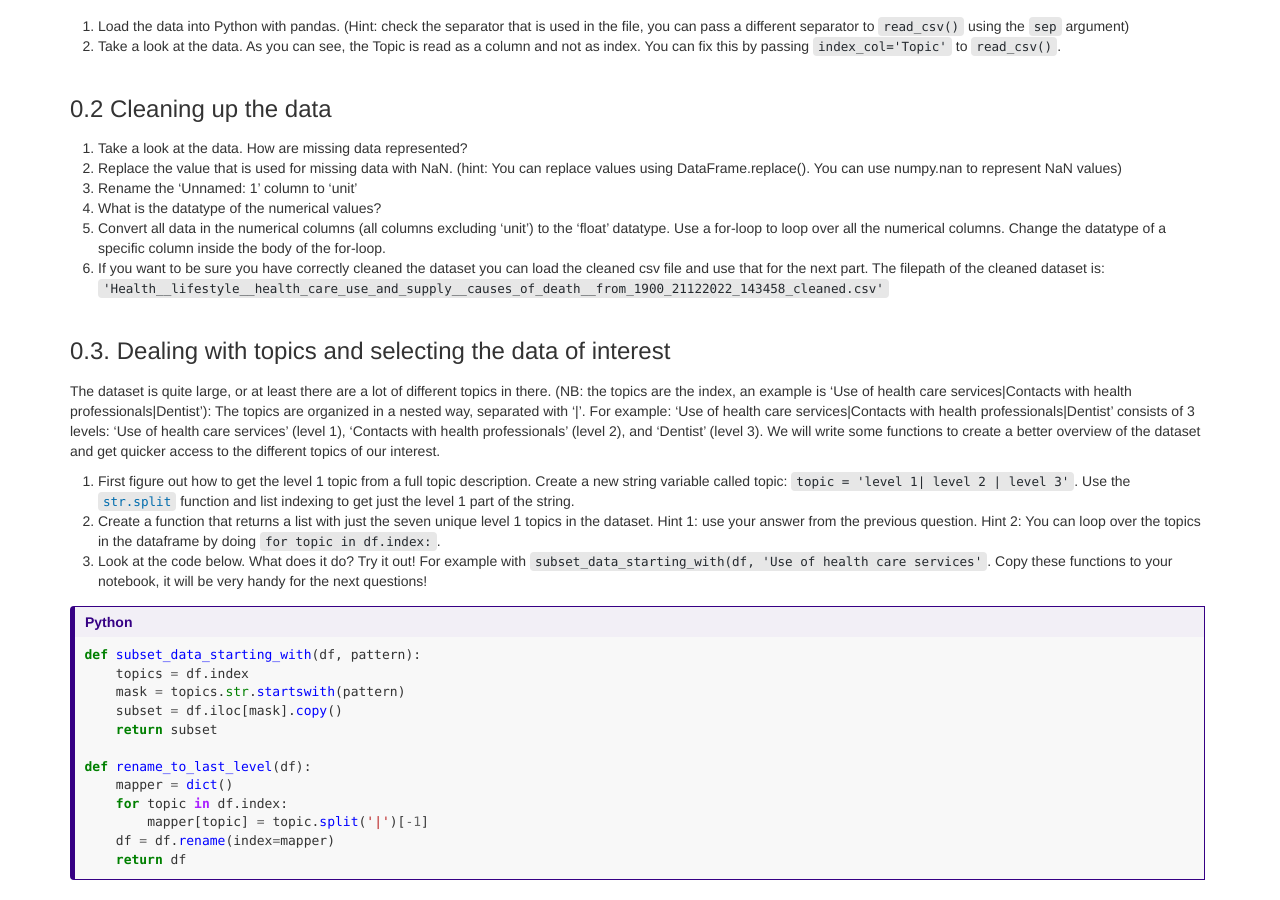
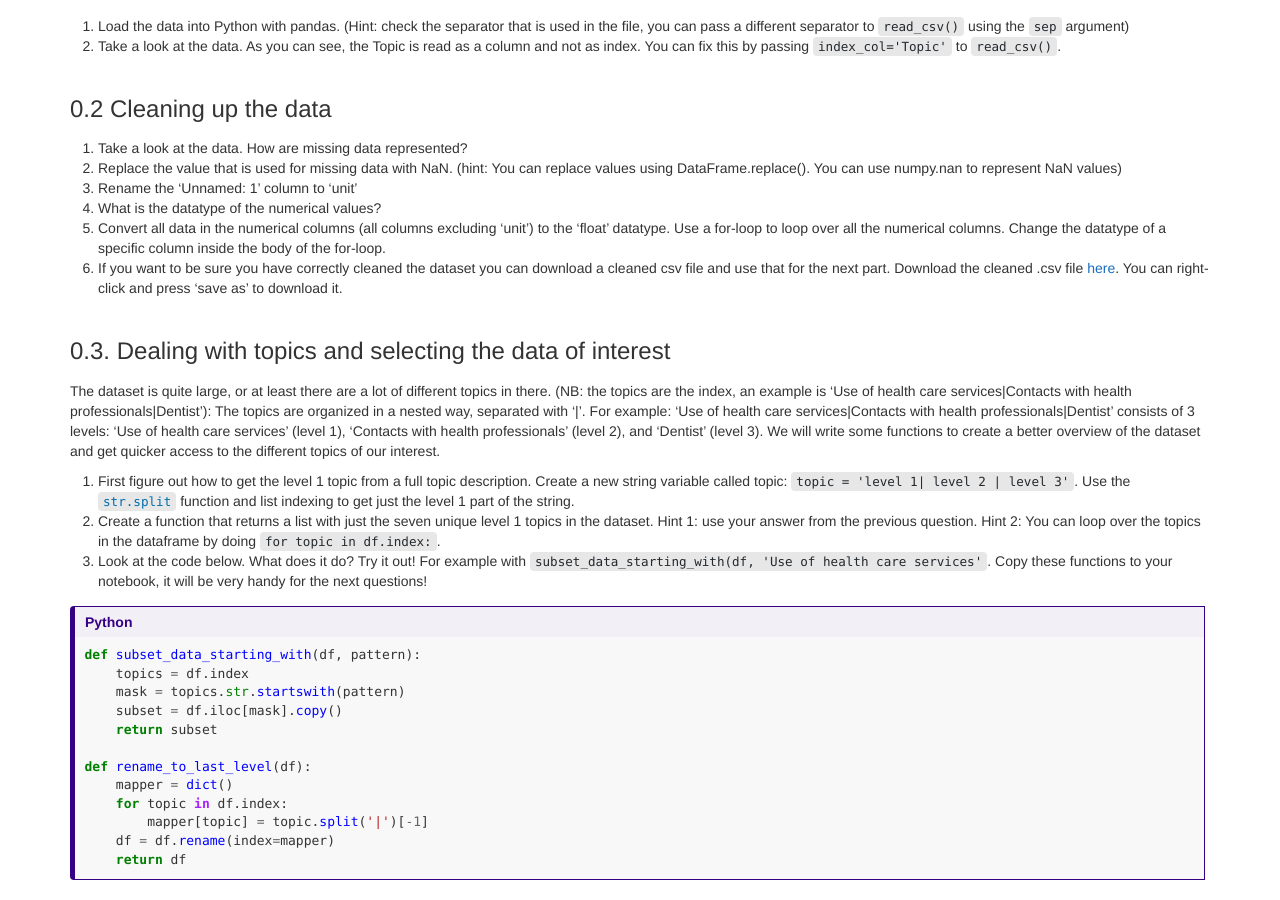
Before and after one commit to esciencecenter-digital-skills/2023-01-25-ds-python-rivm, a Jekyll site: the page built from guided-post-workshop-exercise.md, in a window 1280 px wide and 900 px high, scrolled down 419 px. Built offline with Jekyll 4.4.1, drawn with Linux system fonts in a browser that asks for light colours.

Commit message:
Download data instead of already available in env

```diff
--- a/guided-post-workshop-exercise.md
+++ b/guided-post-workshop-exercise.md
@@ -20,8 +20,9 @@ And select the right data. What follows are questions that help you with this, s
 3. Rename the 'Unnamed: 1' column to 'unit'
 4. What is the datatype of the numerical values?
 5. Convert all data in the numerical columns (all columns excluding 'unit') to the 'float' datatype. Use a for-loop to loop over all the numerical columns. Change the datatype of a specific column inside the body of the for-loop.
-6. If you want to be sure you have correctly cleaned the dataset you can load the cleaned csv file and use that for the next part.
-The filepath of the cleaned dataset is: `'Health__lifestyle__health_care_use_and_supply__causes_of_death__from_1900_21122022_143458_cleaned.csv'`
+6. If you want to be sure you have correctly cleaned the dataset you can download a cleaned csv file and use that for the next part.
+Download the cleaned .csv file [here](https://raw.githubusercontent.com/esciencecenter-digital-skills/2023-01-25-ds-python-rivm/main/data/Health__lifestyle__health_care_use_and_supply__causes_of_death__from_1900_21122022_143458_cleaned.csv).
+You can right-click and press 'save as' to download it.
 
 ### 0.3. Dealing with topics and selecting the data of interest
 The dataset is quite large, or at least there are a lot of different topics in there.
```
Also changed, not shown: post-workshop-exercise.md (+3 -1 lines).
